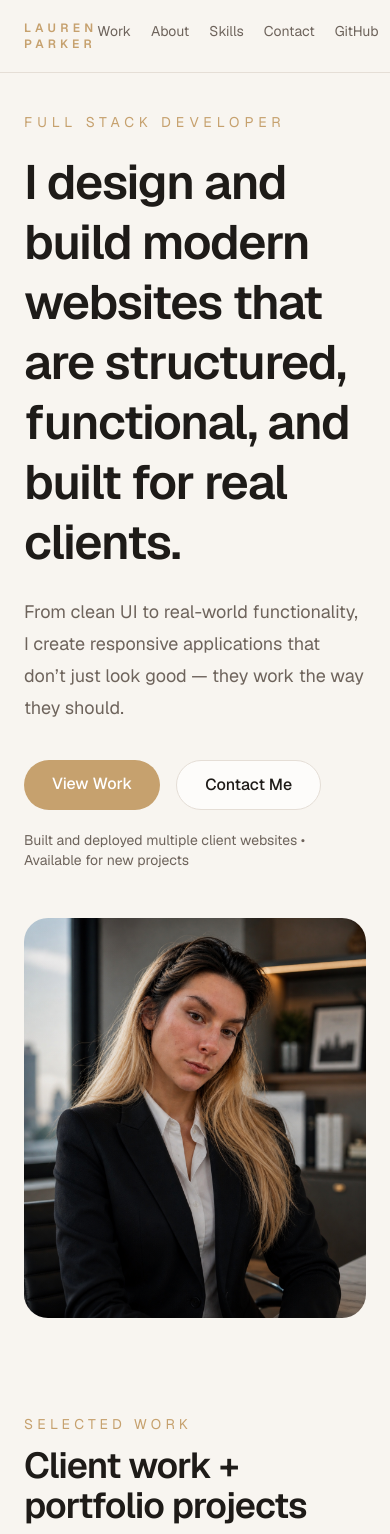
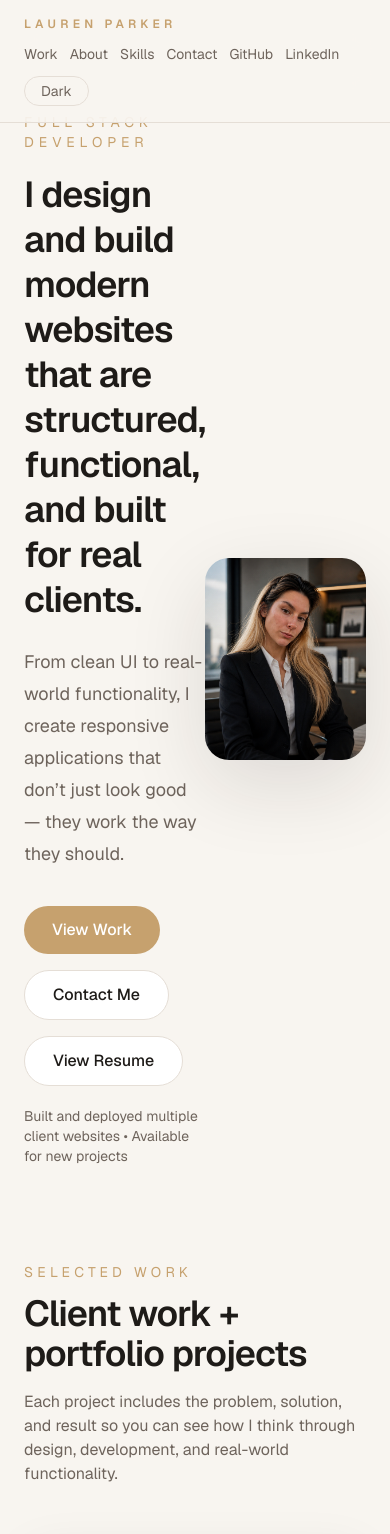
Before and after one commit to laurenabigailparker/lauren-parker-portfolio, a Next.js app: page / in a window 390 px wide. Shown: the top 1534 px of the page. Built offline with nearby package versions, Linux system fonts and the light colour scheme.

Commit message:
Add resume and dark mode fixes

```diff
--- a/app/globals.css
+++ b/app/globals.css
@@ -12,14 +12,14 @@
 }
 
 .dark {
-  --bg: #14110e;
-  --section: #1c1814;
-  --card: #211c17;
-  --text: #f8f5f0;
-  --subtext: #c9beb3;
+  --bg: #000000;
+  --section: #111111;
+  --card: #1a1a1a;
+  --text: #ffffff;
+  --subtext: #d4d4d4;
   --accent: #c6a16e;
   --accent-dark: #a87f4f;
-  --border: #3a3028;
+  --border: #444444;
 }
 
 body {
--- a/app/page.tsx
+++ b/app/page.tsx
@@ -165,32 +165,22 @@ export default function Home() {
 
   const router = useRouter();
 
-  // 🌙 DARK MODE STATE
-  const [darkMode, setDarkMode] = useState(false);
+  // dark mode
+const [darkMode, setDarkMode] = useState(() => {
+  if (typeof window === "undefined") return false;
+  return localStorage.getItem("theme") === "dark";
+});
 
 useEffect(() => {
-    const savedTheme = localStorage.getItem("theme");
-
-    if (savedTheme === "dark") {
-      document.documentElement.classList.add("dark");
-      setDarkMode(true);
-    }
-  }, []);
+  document.documentElement.classList.toggle("dark", darkMode);
+  localStorage.setItem("theme", darkMode ? "dark" : "light");
+}, [darkMode]);
 
 const toggleTheme = () => {
-    const nextMode = !darkMode;
-    setDarkMode(nextMode);
-
-    if (nextMode) {
-      document.documentElement.classList.add("dark");
-      localStorage.setItem("theme", "dark");
-    } else {
-      document.documentElement.classList.remove("dark");
-      localStorage.setItem("theme", "light");
-    }
+  setDarkMode((prev) => !prev);
 };
 
-  // 📩 FORM SUBMIT
+  // form sub
   const handleContactSubmit = async (e: React.FormEvent<HTMLFormElement>) => {
     e.preventDefault();
 
@@ -210,7 +200,7 @@ export default function Home() {
   return (
     <main className="min-h-screen bg-[var(--bg)] text-[var(--text)]">
       <nav className="fixed top-0 z-50 w-full border-b border-[var(--border)] bg-[var(--bg)]/85 backdrop-blur-xl">
-        <div className="mx-auto flex max-w-7xl items-center justify-between px-6 py-5 md:px-12">
+  <div className="mx-auto flex max-w-7xl flex-col gap-3 px-6 py-4 md:flex-row md:items-center md:justify-between md:px-12">
     <a
       href="#"
       className="text-xs font-semibold tracking-[0.35em] text-[var(--accent)]"
@@ -218,19 +208,12 @@ export default function Home() {
       LAUREN PARKER
     </a>
 
-          <div className="flex gap-5 text-sm text-[var(--subtext)] md:gap-8">
-            <a href="#work" className="hover:text-[var(--accent)]">
-              Work
-            </a>
-            <a href="#about" className="hover:text-[var(--accent)]">
-              About
-            </a>
-            <a href="#skills" className="hover:text-[var(--accent)]">
-              Skills
-            </a>
-            <a href="#contact" className="hover:text-[var(--accent)]">
-              Contact
-            </a>
+    <div className="flex flex-wrap items-center gap-3 text-sm text-[var(--subtext)] md:gap-7">
+      <a href="#work" className="hover:text-[var(--accent)]">Work</a>
+      <a href="#about" className="hover:text-[var(--accent)]">About</a>
+      <a href="#skills" className="hover:text-[var(--accent)]">Skills</a>
+      <a href="#contact" className="hover:text-[var(--accent)]">Contact</a>
+
       <a
         href="https://github.com/laurenabigailparker"
         target="_blank"
@@ -239,6 +222,7 @@ export default function Home() {
       >
         GitHub
       </a>
+
       <a
         href="https://www.linkedin.com/in/lauren-parker-9a7a10381"
         target="_blank"
@@ -249,6 +233,7 @@ export default function Home() {
       </a>
 
       <button
+        type="button"
         onClick={toggleTheme}
         className="rounded-full border border-[var(--border)] px-4 py-1 text-sm hover:border-[var(--accent)] hover:text-[var(--accent)]"
       >
@@ -261,13 +246,13 @@ export default function Home() {
     <section className="mx-auto flex min-h-screen max-w-7xl items-center px-6 pt-28 md:px-12">
   <div className="grid w-full items-center gap-12 md:grid-cols-2">
 
-    {/* LEFT SIDE (TEXT) */}
+
     <div>
       <p className="mb-5 text-sm uppercase tracking-[0.35em] text-[var(--accent)]">
         Full Stack Developer
       </p>
 
-      <h1 className="text-5xl font-semibold leading-tight tracking-tight md:text-7xl">
+      <h1 className="text-4xl font-semibold leading-tight tracking-tight sm:text-5xl md:text-6xl lg:text-7xl">
         I design and build modern websites that are structured, functional, and built for real clients.
       </h1>
 
@@ -285,29 +270,41 @@ export default function Home() {
 
         <a
           href="#contact"
-          className="rounded-full border border-[var(--border)] bg-white/70 px-7 py-3 font-medium text-[var(--text)] hover:border-[var(--accent)] hover:text-[var(--accent)]"
+          className="rounded-full border border-[var(--border)] bg-[var(--card)] px-7 py-3 font-medium text-[var(--text)] hover:border-[var(--accent)] hover:text-[var(--accent)]"
         >
           Contact Me
         </a>
+<a
+  href="/ParkerLaurenResume.pdf"
+  download
+  className="rounded-full border border-[var(--border)] bg-[var(--card)] px-7 py-3 font-medium text-[var(--text)] hover:border-[var(--accent)] hover:text-[var(--accent)]"
+>
+  View Resume
+</a>
+
       </div>
 
       <p className="mt-5 text-sm text-[var(--subtext)]">
         Built and deployed multiple client websites • Available for new projects
       </p>
     </div>
+    </div>
 
 
-    <div className="relative h-[400px] w-full overflow-hidden rounded-3xl md:h-[520px]">
-      <img
+
+<div className="relative mx-auto mt-10 w-full max-w-sm overflow-hidden rounded-3xl shadow-[0_25px_80px_rgba(30,27,24,0.12)] md:mt-0 md:max-w-md lg:max-w-lg">
+  <div className="relative aspect-[4/5] w-full">
+    <Image
       src="/me.jpg"
-        alt="Lauren Parker"
-        className="h-full w-full object-cover"
+      alt="Lauren Parker working at a laptop"
+      fill
+      priority
+      sizes="(max-width: 768px) 85vw, 40vw"
+      className="object-cover object-center"
     />
-
-      {/* OVERLAY */}
-      <div className="absolute inset-0 bg-gradient-to-t from-black/10 to-transparent" />
   </div>
 
+  <div className="absolute inset-0 bg-gradient-to-t from-black/10 to-transparent" />
 </div>
 </section>
 
@@ -331,7 +328,7 @@ export default function Home() {
             <motion.article
               key={project.title}
               whileHover={{ y: -6 }}
-              className="overflow-hidden rounded-3xl border border-[var(--border)] bg-white shadow-[0_18px_50px_rgba(30,27,24,0.08)]"
+              className="overflow-hidden rounded-3xl border border-[var(--border)] bg-[var(--card)] shadow-[0_18px_50px_rgba(30,27,24,0.08)]"
             >
               <div className="relative h-52 overflow-hidden">
                 <Image
@@ -423,12 +420,13 @@ export default function Home() {
         <div className="mx-auto max-w-7xl px-6 py-28 md:px-12">
           <div className="grid items-center gap-16 md:grid-cols-2">
             <div className="flex justify-center md:justify-start">
-              <div className="relative h-[360px] w-[300px] overflow-hidden rounded-3xl border border-[var(--border)] shadow-[0_30px_80px_rgba(30,27,24,0.12)]">
+            <div className="relative mx-auto h-[360px] w-full max-w-xs overflow-hidden rounded-3xl border border-[var(--border)] shadow-[0_30px_80px_rgba(30,27,24,0.12)] md:mx-0 md:h-[420px] md:max-w-sm">
   <Image
     src="/herosec.jpg"
     alt="Lauren Parker"
     fill
-                  className="object-cover transition duration-500 hover:scale-105"
+    sizes="(max-width: 768px) 85vw, 320px"
+    className="object-cover object-center"
   />
 </div>
             </div>
@@ -506,7 +504,7 @@ export default function Home() {
     What it’s like to work with me.
   </h2>
 
-  <div className="mt-10 rounded-3xl border border-[var(--border)] bg-white p-10 shadow-[0_18px_50px_rgba(30,27,24,0.06)]">
+  <div className="mt-10 rounded-3xl border border-[var(--border)] bg-[var(--card)] p-10 shadow-[0_18px_50px_rgba(30,27,24,0.06)]">
     <p className="text-lg leading-8 text-[var(--text)]">
       “Lauren made the entire process easy to understand and delivered a site that actually represents our business. The structure, design, and overall flow feel professional and intentional.”
     </p>
@@ -537,7 +535,7 @@ export default function Home() {
     {skillGroups.map((group) => (
       <div
         key={group.title}
-        className="rounded-3xl border border-[var(--border)] bg-white/70 p-6 shadow-[0_12px_35px_rgba(30,27,24,0.05)] transition hover:-translate-y-1"
+        className="rounded-3xl border border-[var(--border)] bg-[var(--card)] p-6 shadow-[0_12px_35px_rgba(30,27,24,0.05)] transition hover:-translate-y-1"
       >
         <h3 className="mb-5 text-lg font-semibold text-[var(--text)]">
           {group.title}
@@ -559,7 +557,7 @@ export default function Home() {
 </section>
 
       <section className="mx-auto max-w-7xl px-6 pb-24 md:px-12">
-        <div className="rounded-3xl border border-[var(--border)] bg-white p-8 shadow-[0_18px_50px_rgba(30,27,24,0.06)]">
+        <div className="rounded-3xl border border-[var(--border)] bg-[var(--card)] p-8 shadow-[0_18px_50px_rgba(30,27,24,0.06)]">
           <p className="text-sm uppercase tracking-[0.3em] text-[var(--accent)]">
             Certifications
           </p>
@@ -601,7 +599,7 @@ export default function Home() {
       </section>
 
    <section id="contact" className="mx-auto max-w-7xl px-6 py-24 md:px-12">
-  <div className="grid items-start gap-12 rounded-3xl border border-[var(--border)] bg-white p-8 shadow-[0_18px_50px_rgba(30,27,24,0.06)] lg:grid-cols-[1fr_420px] lg:p-12">
+  <div className="grid items-start gap-12 rounded-3xl border border-[var(--border)] bg-[var(--card)] p-8 shadow-[0_18px_50px_rgba(30,27,24,0.06)] lg:grid-cols-[1fr_420px] lg:p-12">
     {/* left side */}
     <div className="min-w-0">
       <p className="text-sm uppercase tracking-[0.3em] text-[var(--accent)]">
@@ -665,7 +663,7 @@ export default function Home() {
           name="name"
           required
           placeholder="Your name"
-          className="w-full rounded-2xl border border-[var(--border)] bg-white px-4 py-3 outline-none focus:border-[var(--accent)]"
+          className="w-full rounded-2xl border border-[var(--border)] bg-[var(--card)] px-4 py-3 outline-none focus:border-[var(--accent)]"
         />
       </div>
 
@@ -676,7 +674,7 @@ export default function Home() {
           name="email"
           required
           placeholder="you@example.com"
-          className="w-full rounded-2xl border border-[var(--border)] bg-white px-4 py-3 outline-none focus:border-[var(--accent)]"
+          className="w-full rounded-2xl border border-[var(--border)] bg-[var(--card)] px-4 py-3 outline-none focus:border-[var(--accent)]"
         />
       </div>
 
@@ -687,7 +685,7 @@ export default function Home() {
           required
           rows={5}
           placeholder="Tell me about your project..."
-          className="w-full resize-none rounded-2xl border border-[var(--border)] bg-white px-4 py-3 outline-none focus:border-[var(--accent)]"
+          className="w-full resize-none rounded-2xl border border-[var(--border)] bg-[var(--card)] px-4 py-3 outline-none focus:border-[var(--accent)]"
         />
       </div>
 
```
Also changed, not shown: 1 other file (tests, documents, lock files or other folders). Lines whose indentation alone changed are shown as unchanged.
